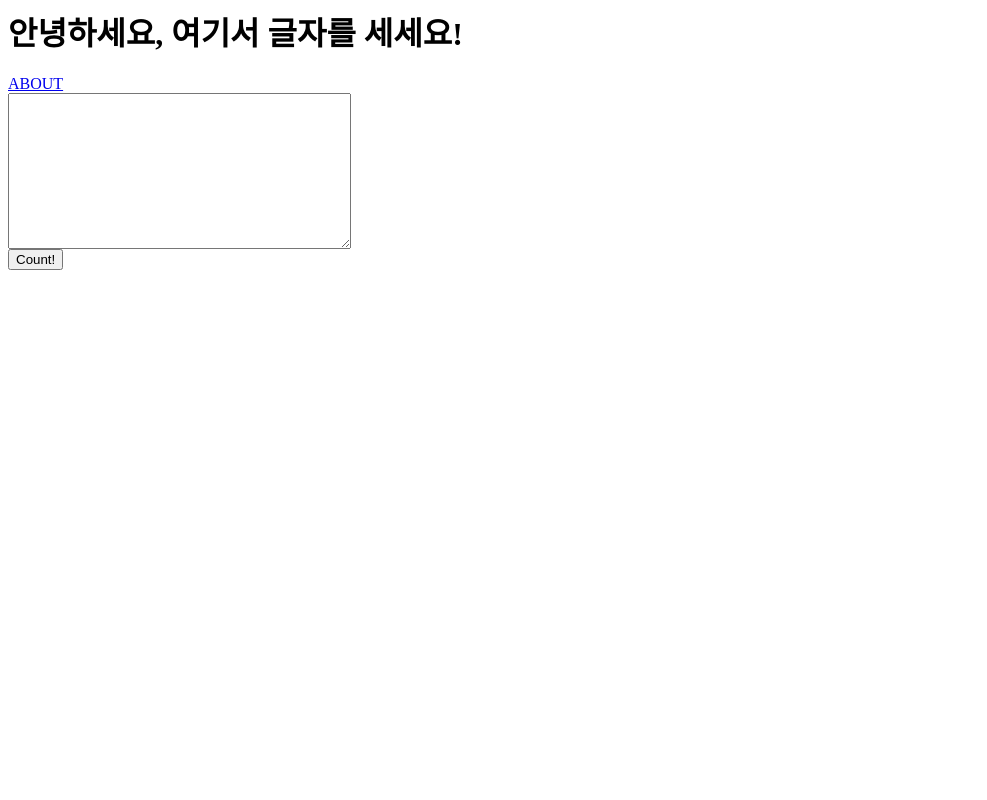
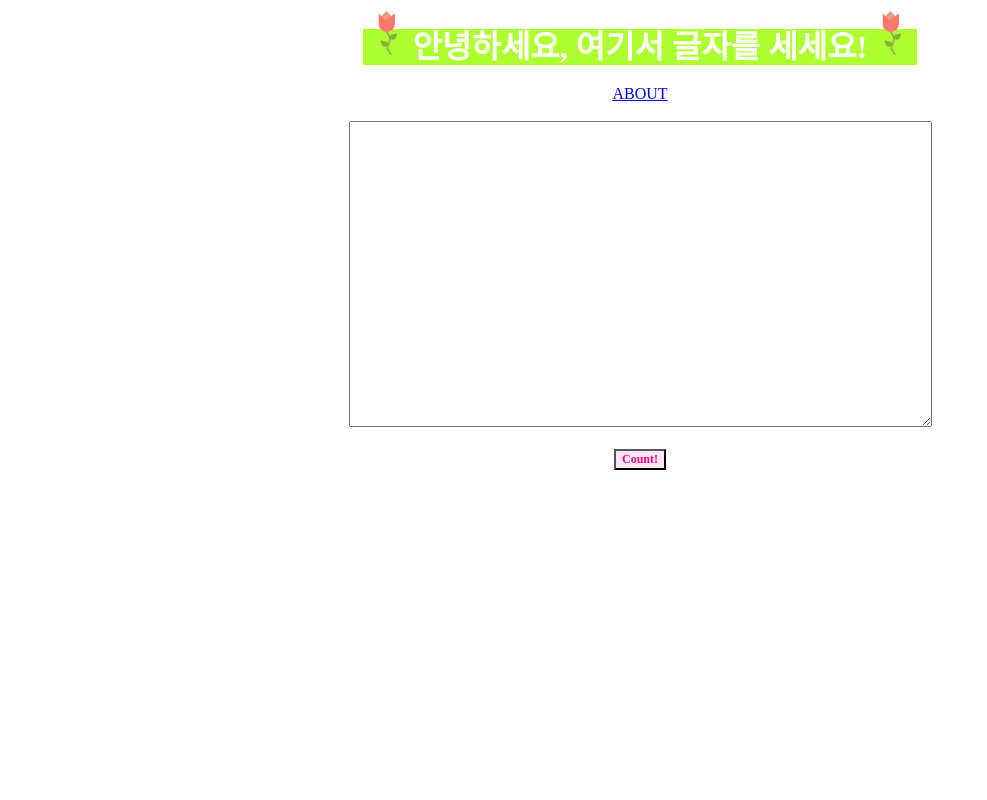
Before and after one commit to koosy123/likelion_second, a Django app: page / in a window 1280 px wide. Shown: the whole page, without its empty margins (0-987 px from the left). Run offline with Django 3.2, Linux system fonts and the light colour scheme.

Commit message:
css 추가

```diff
--- /dev/null
+++ b/wordcount/static/css/point.css
@@ -0,0 +1,13 @@
+*{text-align:center;}
+h1{background-color:greenyellow;
+color:white;
+display:inline;}
+a:visited {color:aquamarine;}
+.button {
+    border:1x solid #ff0080;
+    background-Color:#ffe6f2;
+    font:12px 굴림;
+    font-weight:bold;
+    color:#ff0080;
+    width:130; height:30;
+    }
--- /dev/null
+++ b/wordcount/static/css/point_about.css
@@ -0,0 +1,6 @@
+*{text-align:center;
+}
+a:visited {color:aquamarine;}
+h1{background-color:greenyellow;
+    color:white;
+display:inline;}
--- /dev/null
+++ b/wordcount/static/css/point_result.css
@@ -0,0 +1,6 @@
+*{text-align:center;
+background-image:url("/static/img/pro.png");}
+a:visited {color:aquamarine;}
+h1 strong{color:red}
+table{text-align: center;
+border:1px solid black;}
--- a/wordcount/templates/home.html
+++ b/wordcount/templates/home.html
@@ -1,8 +1,18 @@
-<h1>안녕하세요, 여기서 글자를 세세요! </h1>
+{% load staticfiles %}
+<!DOCTYPE html>
+<head><title>글자 세기 사이트</title>
+    <link type="text/css" rel="stylesheet" href="{% static 'css/point.css' %}" />
+</head>
+<body>
+<h1><img src="{% static 'img/tu.png' %}" width="50px" height="50px" />안녕하세요, 여기서 글자를 세세요!<img src="{% static 'img/tu.png' %}" width="50px" height="50px" /> </h1>
+<br />
+<br />
 <a href="{%url 'about' %}">ABOUT</a>
-
+<br /><br />
 <form action="{% url 'result' %}">
-    <textarea cols="40" rows="10" name="fulltext"></textarea>
-    <br />
-    <input type="submit" value="Count!">
+    <textarea cols="70" rows="20" name="fulltext"></textarea>
+    <br /><br />
+    <input type="submit" value="Count!" class="button">
 </form>
+</body>
+</html>
```
Also changed, not shown: wordcount/templates/about.html (+11 -2 lines), wordcount/templates/result.html (+15 -4 lines), db.sqlite3, wordcount/static/img/pro.png (added), wordcount/static/img/rainbow.png (added), wordcount/static/img/tu.png (added).
